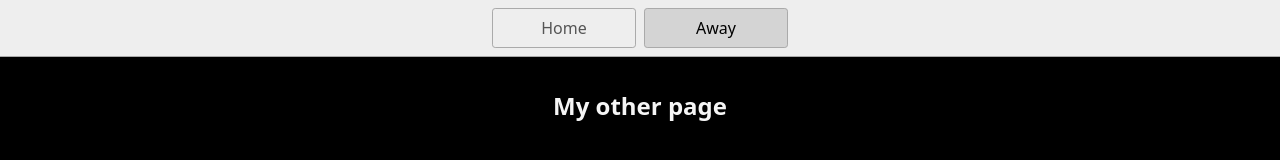
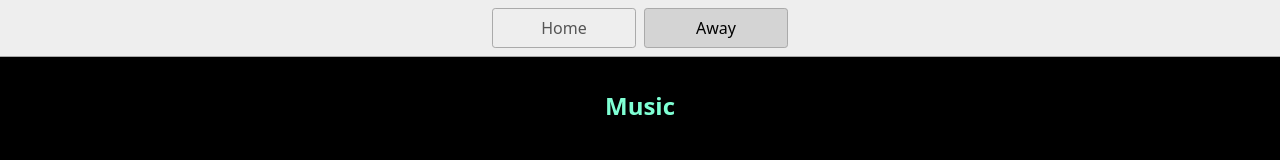
Before and after one commit to lise-charlotte/utpr-ving, a website: page page2.html in a window 1280 px wide. Drawn offline with Linux system fonts and the light colour scheme.

Commit message:
Changed h1 and h1 text

```diff
--- a/page2.html
+++ b/page2.html
@@ -13,7 +13,7 @@
       <a href="/page2.html" aria-current="page">Away</a>
     </nav>
     <main>
-      <h1 style="color: whitesmoke; text-align: center">My other page</h1>
+      <h1 style="color: aquamarine; text-align: center">Music</h1>
     </main>
   </body>
 </html>
```
